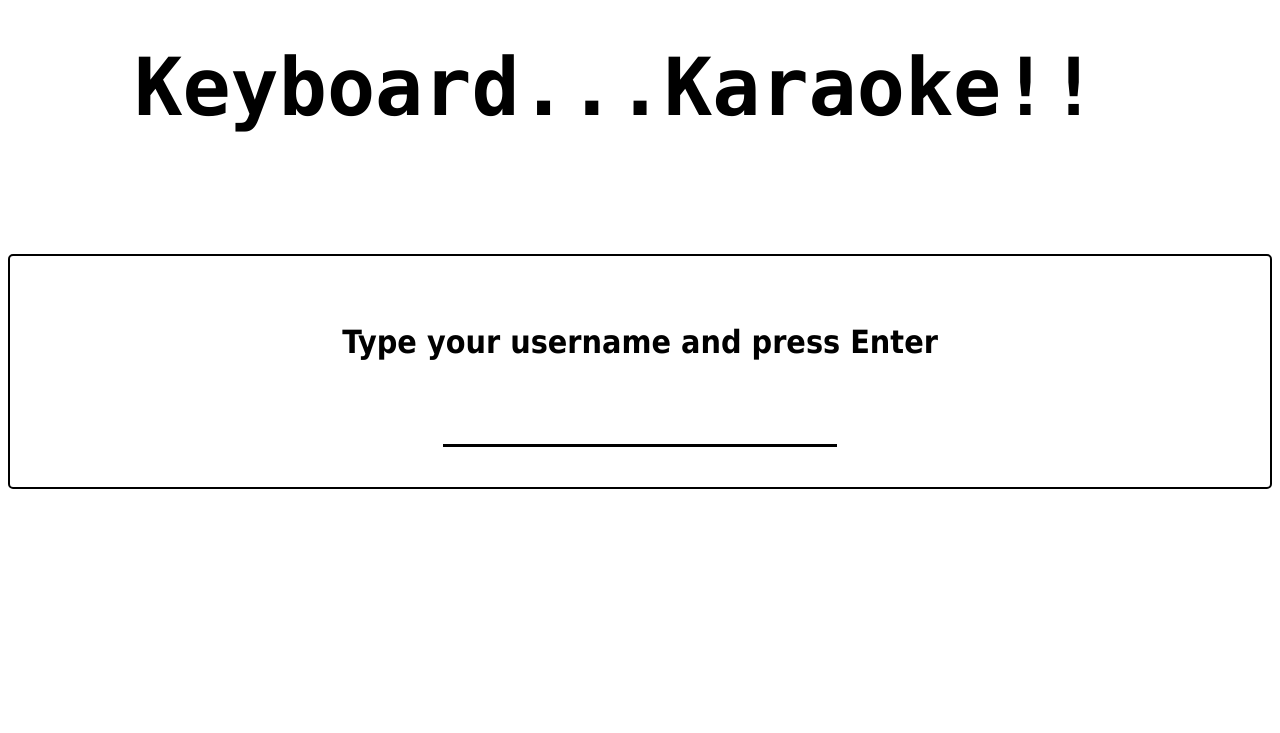
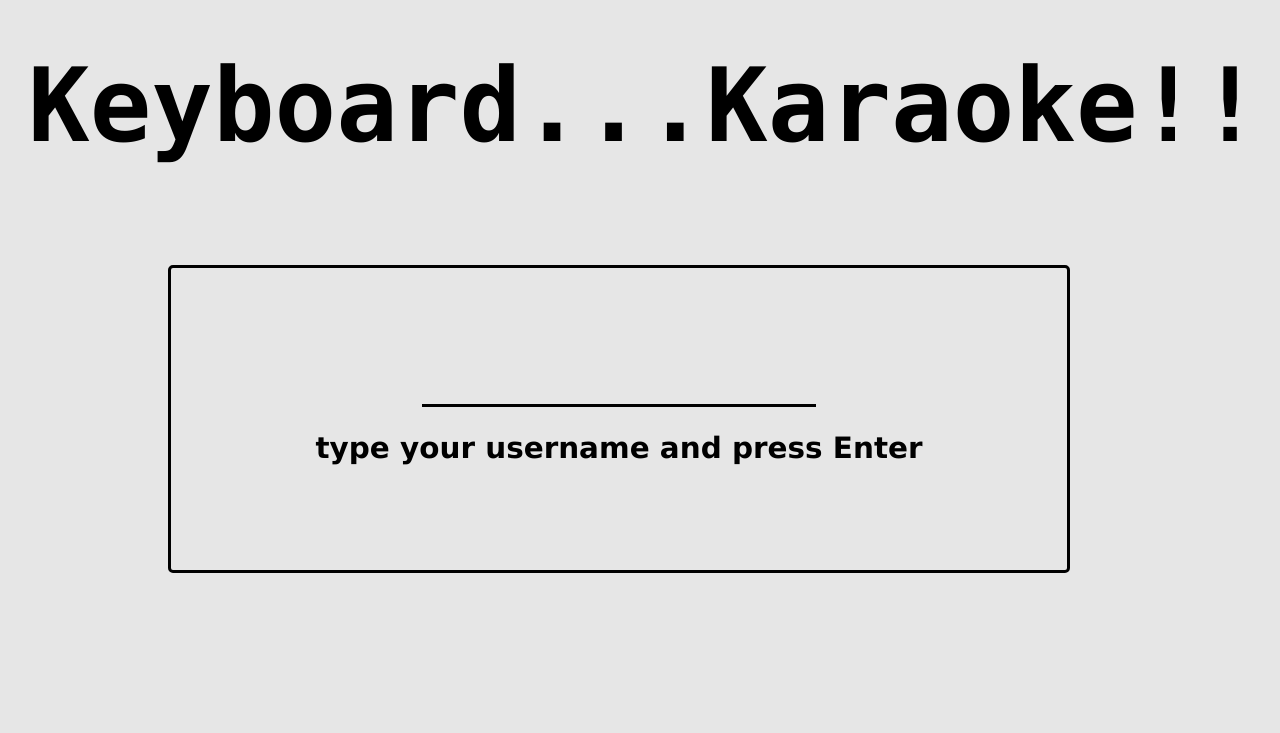
Before and after one commit to hliutongco/keyboard-karaoke-frontend, a PHP site: page / in a window 1280 px wide; the page is wider, and only the part inside the window is pictured. Shown: the top 733 px of that part. Run offline with PHP 8.4, Linux system fonts and the light colour scheme.

Commit message:
Add more CSS

```diff
--- a/index.html
+++ b/index.html
@@ -18,8 +18,8 @@
       </div>
       <div id="press-start">
         <form id="username-form">
-          <h2>Type your username and press Enter</h2>
           <input id="username-input" type="text">
+          <h2>type your username and press Enter</h2>
         </form>
       </div>
       <div class="hidden" id="choose-song">
--- a/stylesheet.css
+++ b/stylesheet.css
@@ -1,6 +1,7 @@
 body {
   text-align: center;
-  font-family: Tahoma;
+  font-family: Verdana;
+  background-color: #E6E6E6;
   user-select: none;
   -moz-user-select: none;
   -webkit-user-select: none;
@@ -13,16 +14,23 @@ audio {
 }
 
 video {
-  width: 80vw; /* width needs to be set to 100% */
-  height: 70vh; /* height needs to be set to 100% */
+  width: 80vw;
+  max-height: 60vh;
+  /* width needs to be set to 100% */
+  /* height: 70vh; /* height needs to be set to 100% */
   /* position: absolute;
   left: 0;
   top: 0; */
   z-index: -1;
 }
 
+h1 {
+  font-size: 3vw;
+  background: #E6E6E6 none repeat scroll 0 0;
+}
+
 h2 {
-  font-size: 4vh;
+  font-size: 2.3vw;
 }
 
 input {
@@ -41,9 +49,18 @@ input:focus {
   background: none;
 }
 
+input:-webkit-autofill,
+input:-webkit-autofill:hover,
+input:-webkit-autofill:focus,
+input:-webkit-autofill:active {
+  -webkit-box-shadow: 0 0 0 30px #E6E6E6 inset;
+}
+
 form {
-  padding: 5vh 5vw 5vh 5vw;
-  border: 2px solid black;
+  width: 60vw;
+  margin-left: 12.5vw;
+  padding: 10vh 5vw 10vh 5vw;
+  border: 3px solid black;
   border-radius: 5px;
 }
 
@@ -66,6 +83,7 @@ form {
 
 .span {
   font-family: 'Times New Roman';
+  font-size: 3vw;
 }
 
 .flex-item {
@@ -79,7 +97,7 @@ form {
 }
 
 #header {
-  margin-bottom: 100px;
+  margin-bottom: 10vh;
 }
 
 #strikes {
@@ -94,7 +112,7 @@ form {
   height: 100%;
   position: absolute;
   top: 0; left: 10; right: 0;
-  background-color: white;
+  background-color: #E6E6E6;
 }
 
 #choose-song {
@@ -102,7 +120,11 @@ form {
   height: 100%;
   position: absolute;
   top: 0; left: 10; right: 0;
-  background-color: white;
+  background-color: #E6E6E6;
+}
+
+#choose-song h2 {
+  font-size: 2.3vw;
 }
 
 #choose-song-h2 {
@@ -110,7 +132,7 @@ form {
 }
 
 #lyric-container {
-  font-size: 40px;
+  /* font-size: 40px; */
   /* margin-top: 350px; */
   margin-left: 22vw;
   width: 55vw;
@@ -123,16 +145,12 @@ form {
 
 #video-container {
   /* width: 640px; */
-  height: 480px;
+  /* height: 60vh; */
   margin: 0 auto;
-  top: 0; bottom: 0;
-  overflow: hidden;
+  top: 10; bottom: 0;
   position: relative;
 }
 
-h1 {
-    background: white none repeat scroll 0 0;
-}
 
 #terminal {
     color: black;
@@ -140,7 +158,7 @@ h1 {
     padding: 20px;
     border-radius: 10px;
     margin: 0 auto;
-    font-size: 10vh;
+    font-size: 8vw;
     text-align: center;
     font-family: consolas, sans-serif;
     display: none;
```
